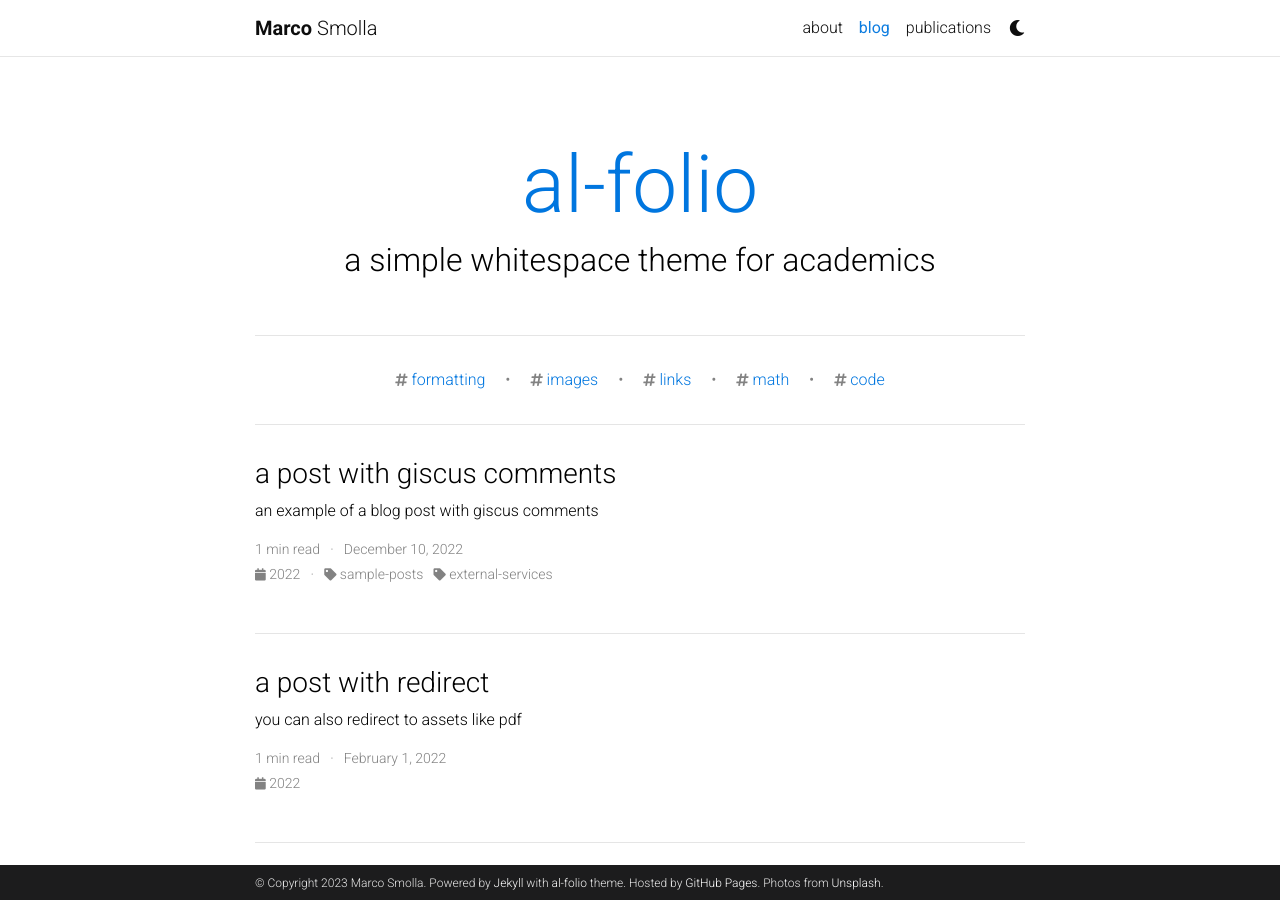
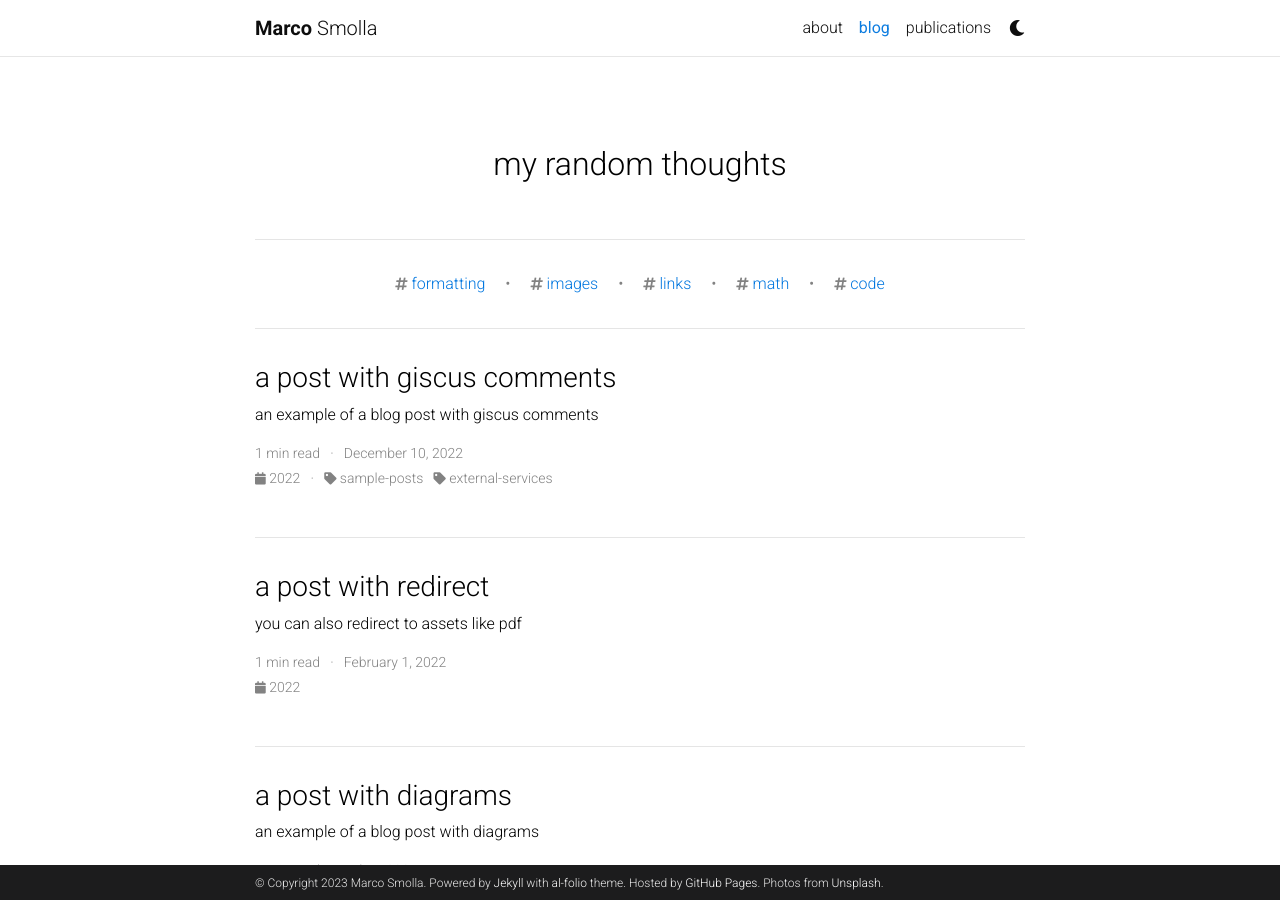
Before and after one commit to marcosmolla/marcosmolla.github.io, a Jekyll site: the page built from blog/index.html, in a window 1280 px wide and 900 px high. Built offline with Jekyll 4.4.1, drawn with Linux system fonts in a browser that asks for light colours; full-size pictures stand in for the smaller copies a plugin makes; the list of posts is cut into pages by our own code; comment, search, counter and statistics services are not loaded; a style sheet for code colours, icons or effects is not loaded; some of the changed lines change nothing that is shown.

Commit message:
Update _config.yml

```diff
--- a/_config.yml
+++ b/_config.yml
@@ -67,16 +67,16 @@
 # Social integration
 # -----------------------------------------------------------------------------
 
-github_username: # your GitHub user name
+github_username: marcosmolla # your GitHub user name
 gitlab_username: # your GitLab user name
-twitter_username: # your Twitter handle
+twitter_username: smollamarco # your Twitter handle
 mastodon_username: # your mastodon instance+username in the format instance.tld/@username
-linkedin_username: # your LinkedIn user name
+linkedin_username: marcosmolla # your LinkedIn user name
 telegram_username: # your Telegram user name
 scholar_userid: # your Google Scholar ID
 semanticscholar_id: # your Semantic Scholar ID
 whatsapp_number: # your WhatsApp number (full phone number in international format. Omit any zeroes, brackets, or dashes when adding the phone number in international format.)
-orcid_id: # your ORCID ID
+orcid_id: 0000-0001-6367-8765 # your ORCID ID
 medium_username: # your Medium username
 quora_username: # your Quora username
 publons_id: # your ID on Publons
@@ -116,9 +116,9 @@
 # Blog
 # -----------------------------------------------------------------------------
 
-blog_name: al-folio # blog_name will be displayed in your blog page
+blog_name:  # blog_name will be displayed in your blog page
 blog_nav_title: blog # your blog must have a title for it to be displayed in the nav bar
-blog_description: a simple whitespace theme for academics
+blog_description: my random thoughts
 permalink: /blog/:year/:title/
 
 # Pagination
```
